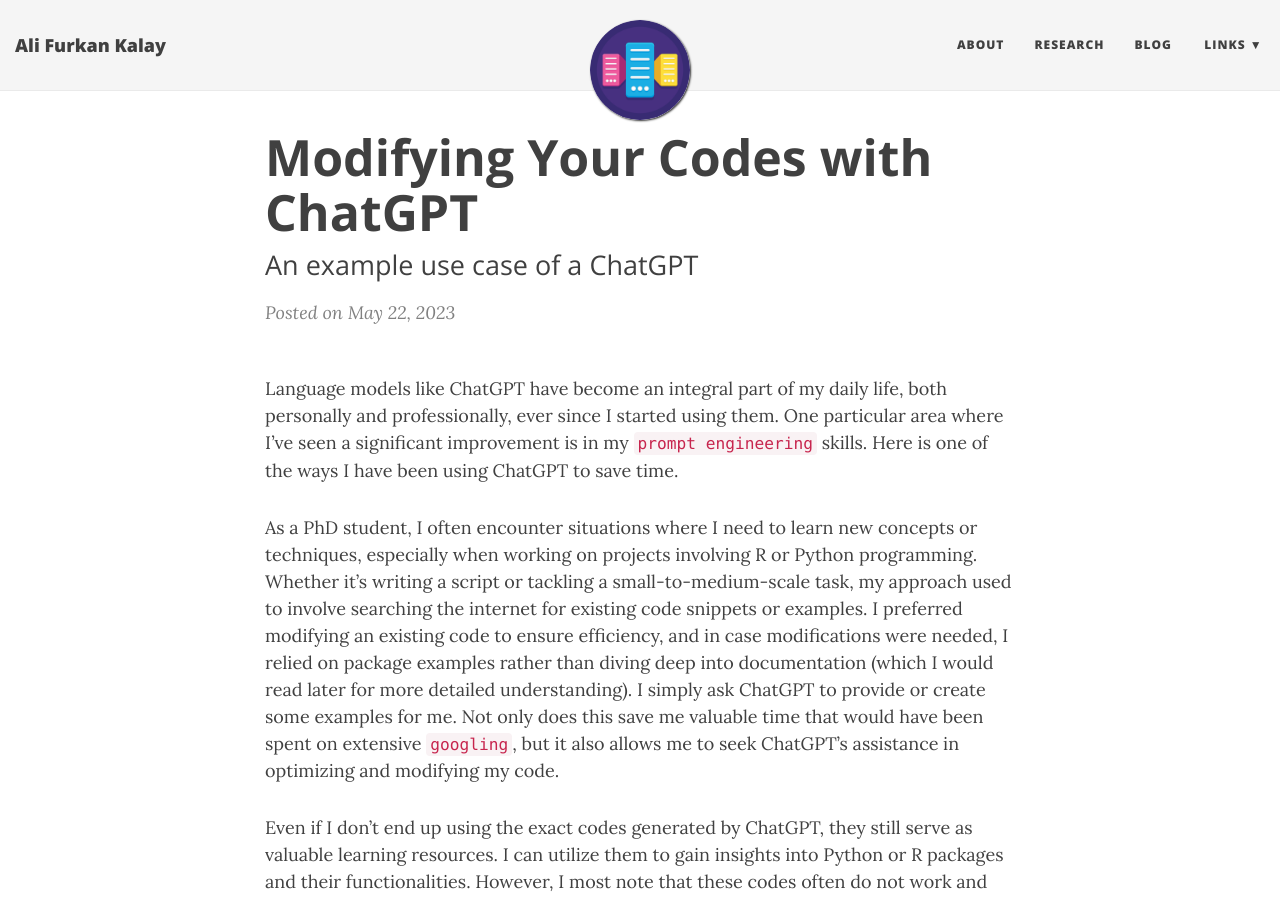
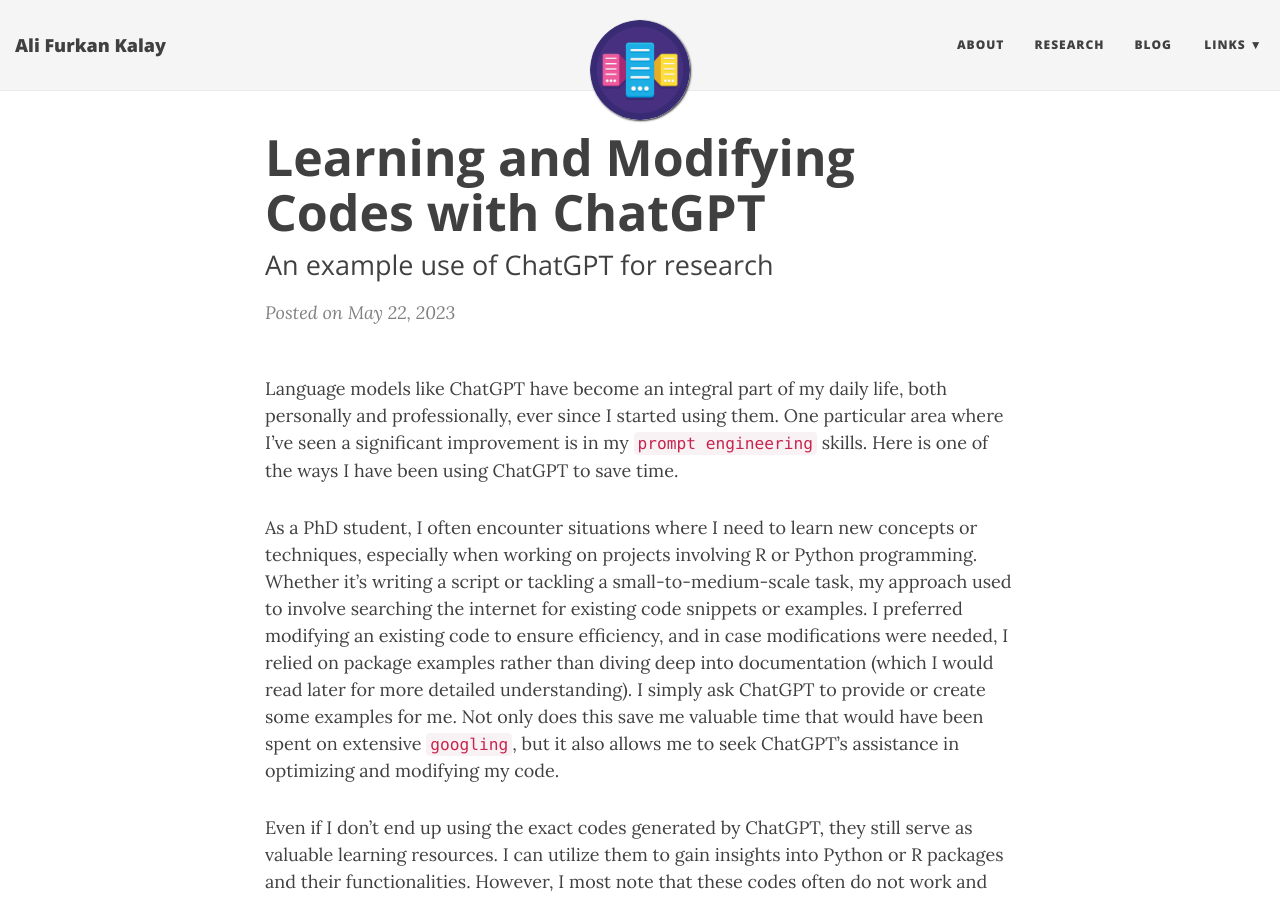
Before and after one commit to alfurka/alfurka.github.io, a Jekyll site: the page built from _posts/2023-05-22-using-chatgpt-for-coding-python-R.md, in a window 1280 px wide and 900 px high. Built offline with Jekyll 4.4.1, drawn with Linux system fonts in a browser that asks for light colours; nearby versions of some CDN libraries.

Commit message:
Update 2023-05-22-using-chatgpt-for-coding-python-R.md
title change

```diff
--- a/_posts/2023-05-22-using-chatgpt-for-coding-python-R.md
+++ b/_posts/2023-05-22-using-chatgpt-for-coding-python-R.md
@@ -1,7 +1,7 @@
 ---
 layout: post
-title: "Modifying Your Codes with ChatGPT"
-subtitle: "An example use case of a ChatGPT"
+title: "Learning and Modifying Codes with ChatGPT"
+subtitle: "An example use of ChatGPT for research"
 tags: [blog, GPT, ChatGPT, python, coding]
 image: /img/data.png
 ---
```
